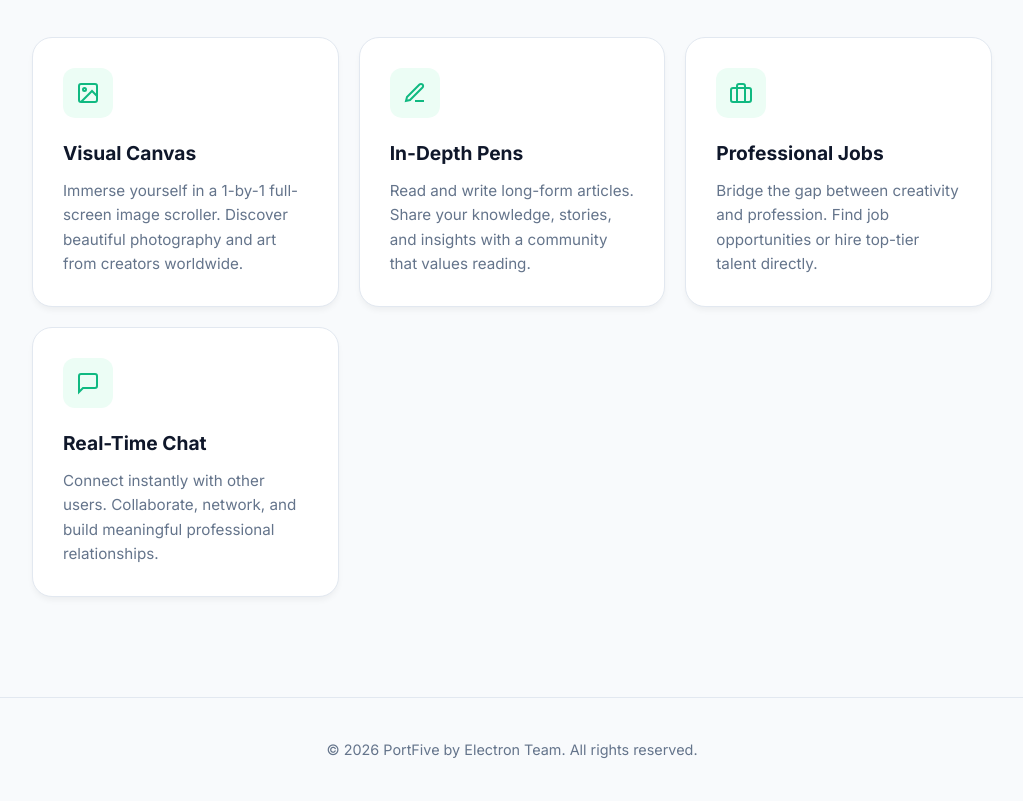
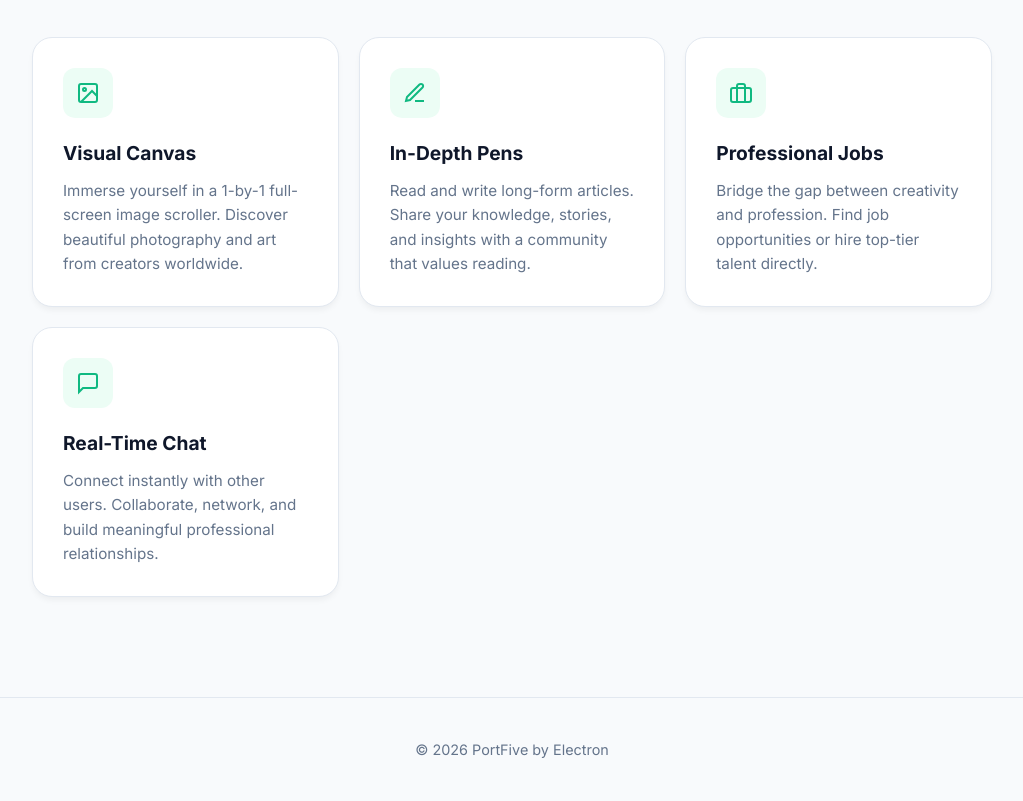
Before and after one commit to electron-hq/portfive, a website: page public/index.html in a window 1280 px wide. Shown: the part 647-1448 px from the top of the page, without its empty margins (128-1151 px from the left). Drawn offline with Linux system fonts and the light colour scheme.

Commit message:
Update footer copyright text

```diff
--- a/public/index.html
+++ b/public/index.html
@@ -116,7 +116,7 @@
   </section>
 
   <footer>
-    &copy; 2026 PortFive by Electron Team. All rights reserved.
+    &copy; 2026 PortFive by Electron
   </footer>
 
 </body>
```
